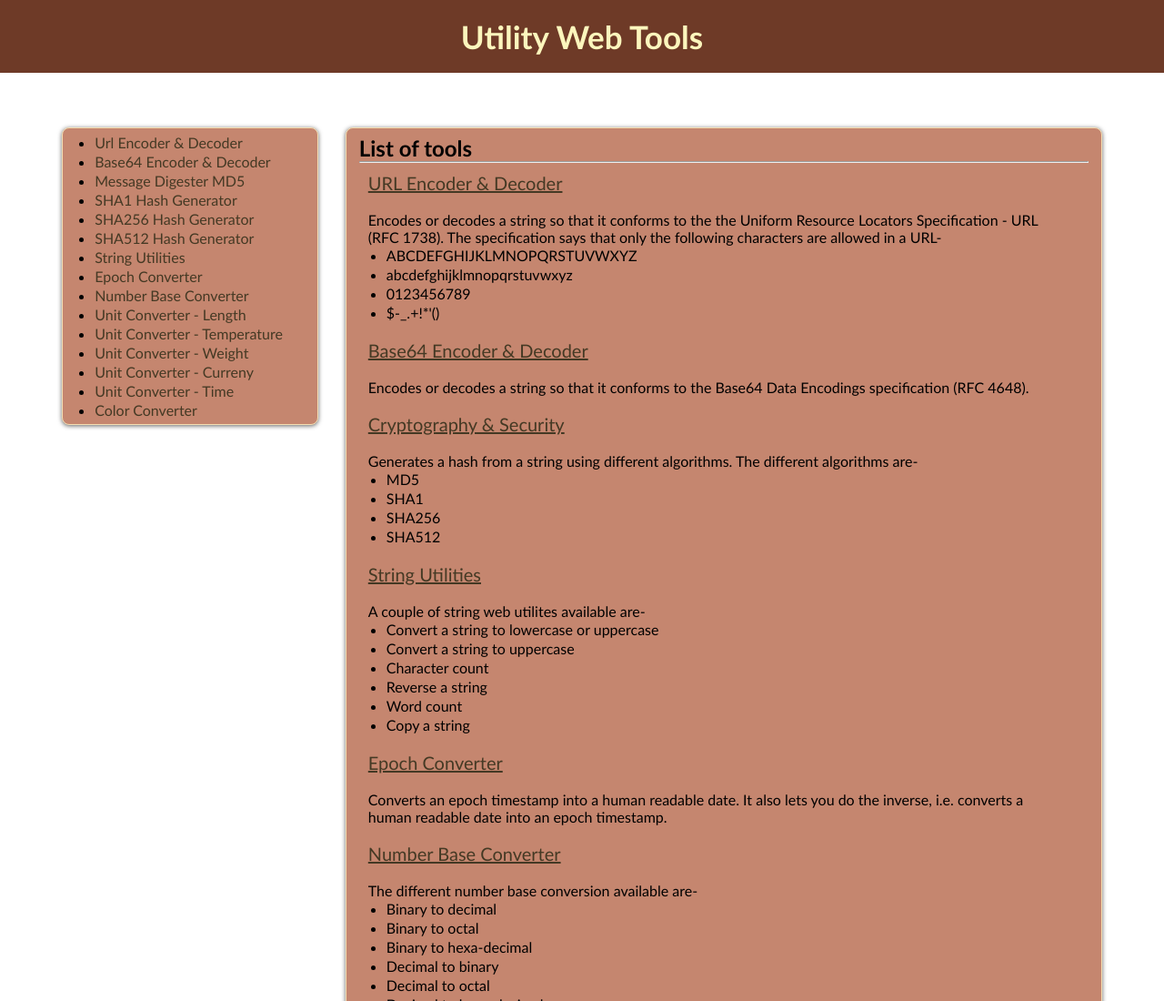
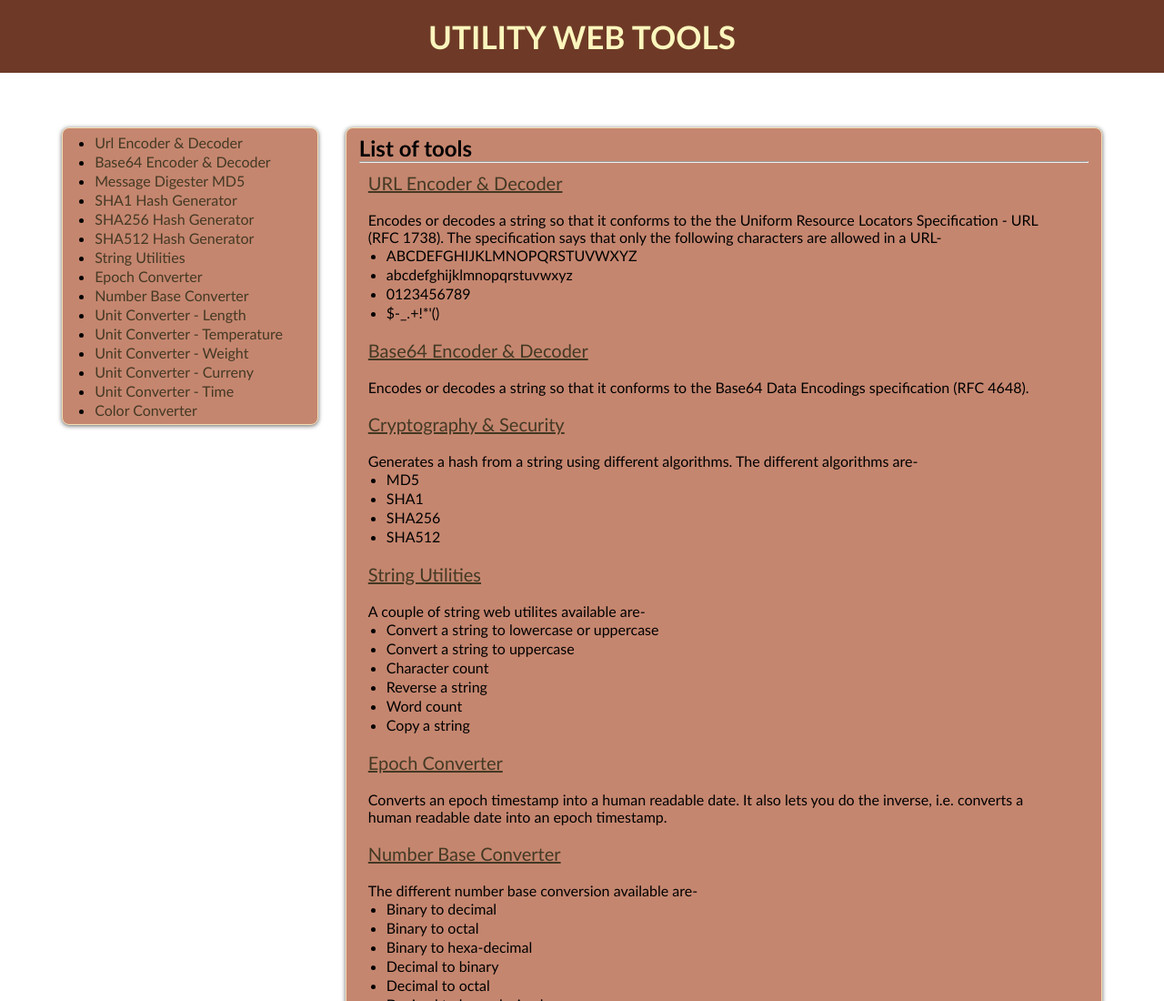
Before and after one commit to ashhadimam07/utility-web-tools, a website: page index.html in a window 1280 px wide. Shown: the top 1100 px of the page at 91% size. Drawn offline with Linux system fonts and the light colour scheme.

Commit message:
Change header

```diff
--- a/index.html
+++ b/index.html
@@ -9,7 +9,7 @@
 </head>
 <body>
     <nav>
-        <div class="logo">Utility Web Tools</div>
+        <div class="logo">UTILITY WEB TOOLS</div>
     </nav>
     <div class="content">
         <div class="content-box1">
```
